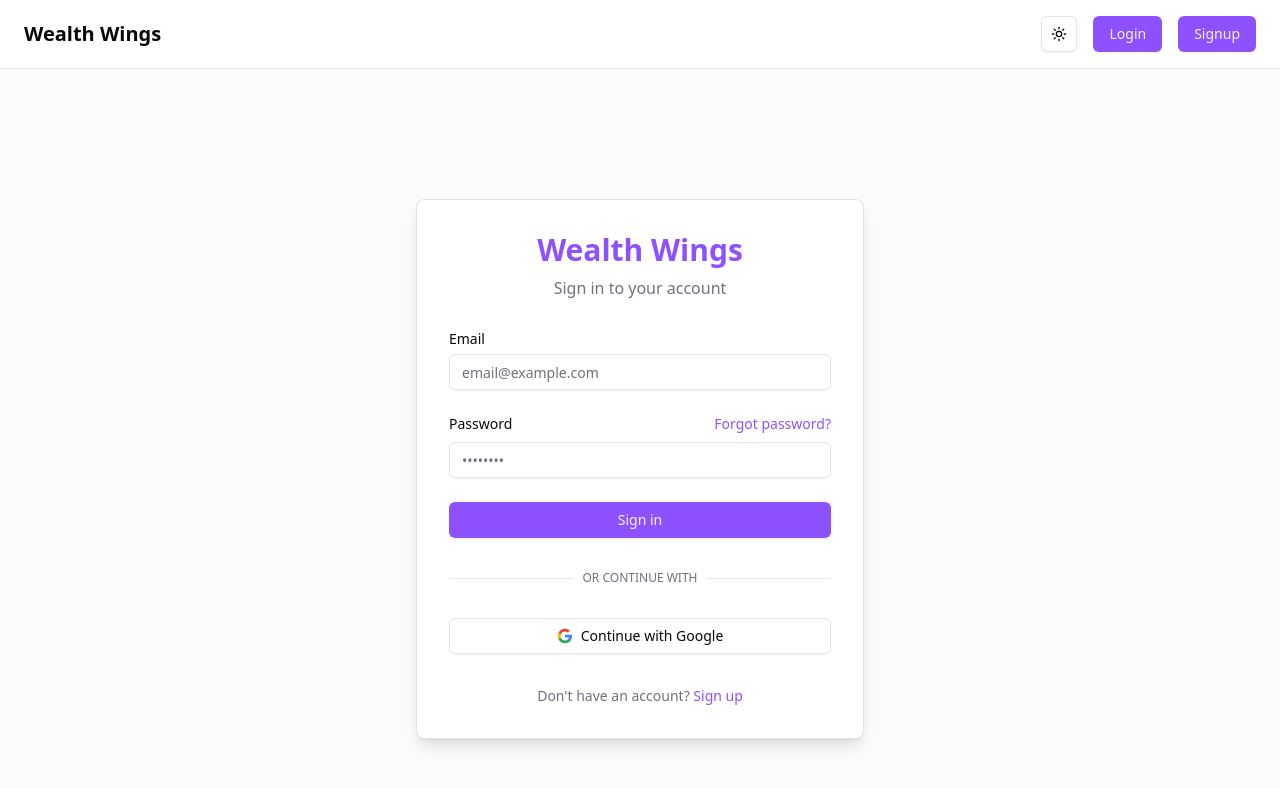
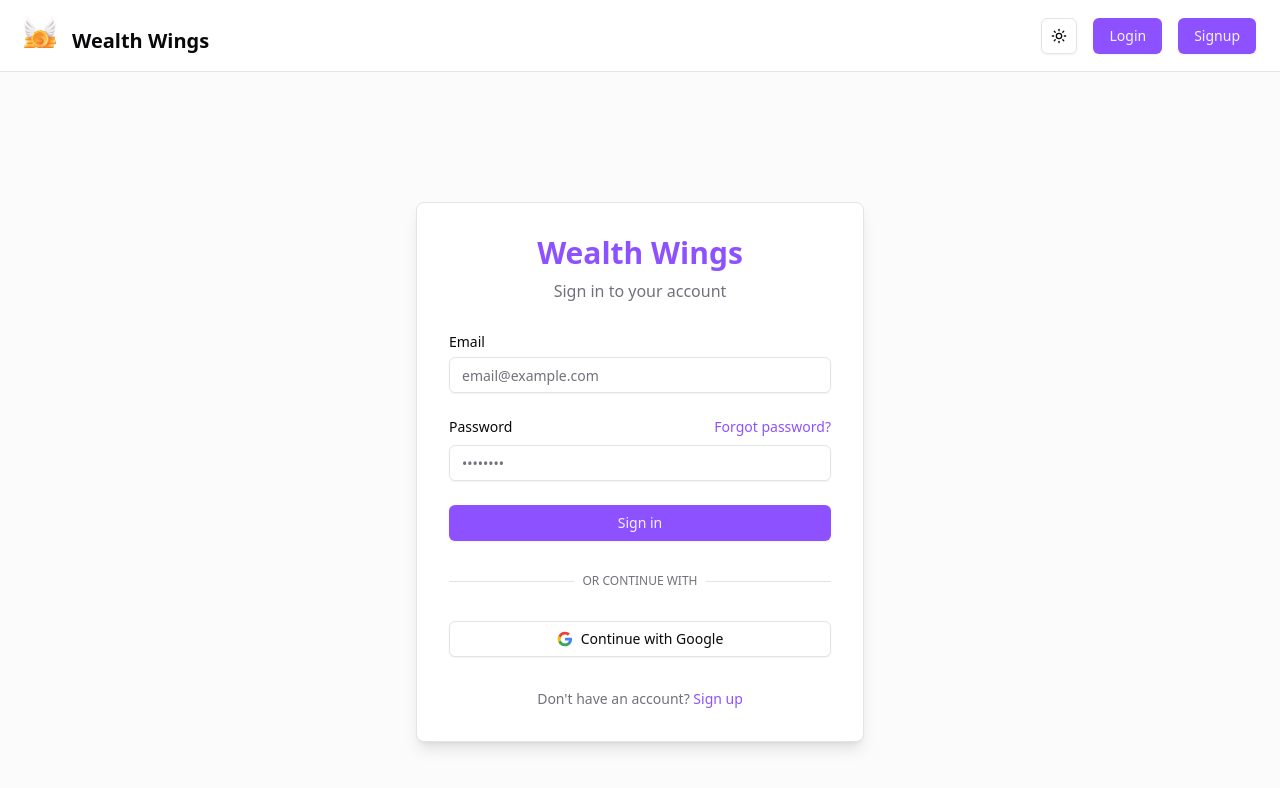
Before and after one commit to JayashRSY/next-starter, a Next.js app: page /login in a window 1280 px wide. Shown: the top 788 px of the page. Built offline with nearby package versions, Linux system fonts and the light colour scheme; no server answers.

Commit message:
added logo

```diff
--- a/src/app/dashboard/home/page.tsx
+++ /dev/null
@@ -1,9 +0,0 @@
-import React from 'react'
-
-const page = () => {
-  return (
-    <div>home</div>
-  )
-}
-
-export default page
--- a/src/app/page.tsx
+++ b/src/app/page.tsx
@@ -12,7 +12,6 @@ export default function Home() {
 
   return (
     <>
-      Home
     </>
   );
 }
--- a/src/components/Header.tsx
+++ b/src/components/Header.tsx
@@ -10,6 +10,7 @@ import {
   DropdownMenuSeparator,
   DropdownMenuTrigger,
 } from "@/components/ui/dropdown-menu";
+import Image from "next/image";
 import { Avatar, AvatarFallback, AvatarImage } from "@/components/ui/avatar";
 import { User } from "lucide-react";
 import ThemeButton from "./ThemeButton";
@@ -20,8 +21,16 @@ const Header = () => {
 
   return (
     <header className="flex items-center justify-between px-6 py-4 shadow-md bg-background border-b border-border">
-      <div className="text-xl font-bold text-foreground">Wealth Wings</div>
-
+      <div className="flex gap-4 items-baseline">
+        <Image
+          src="/coin.png"
+          alt="Wealth Wings Logo"
+          className="w-8 h-8 object-contain"
+          width={40}
+          height={40}
+        />
+        <div className="text-xl font-bold text-foreground">Wealth Wings</div>
+      </div>
       <nav>
         {user ? (
           <div className="flex items-center space-x-4">
```
